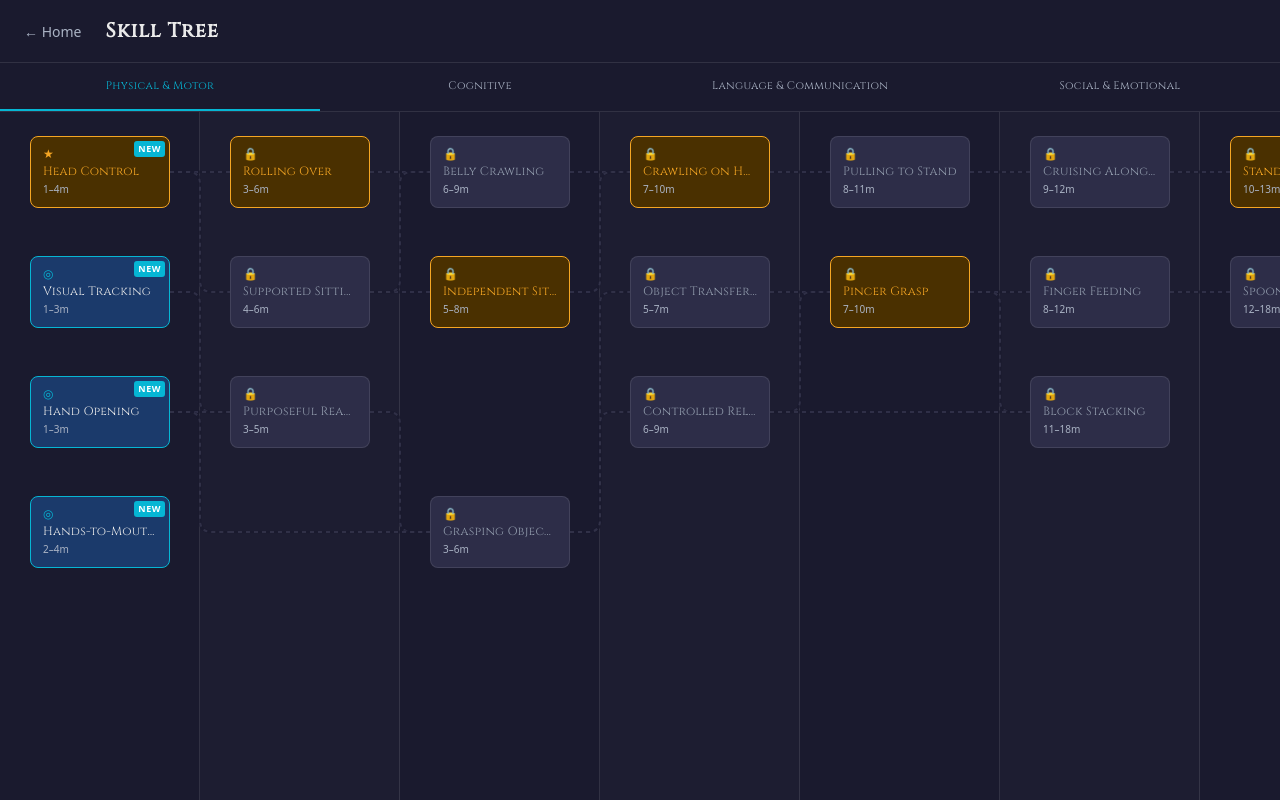
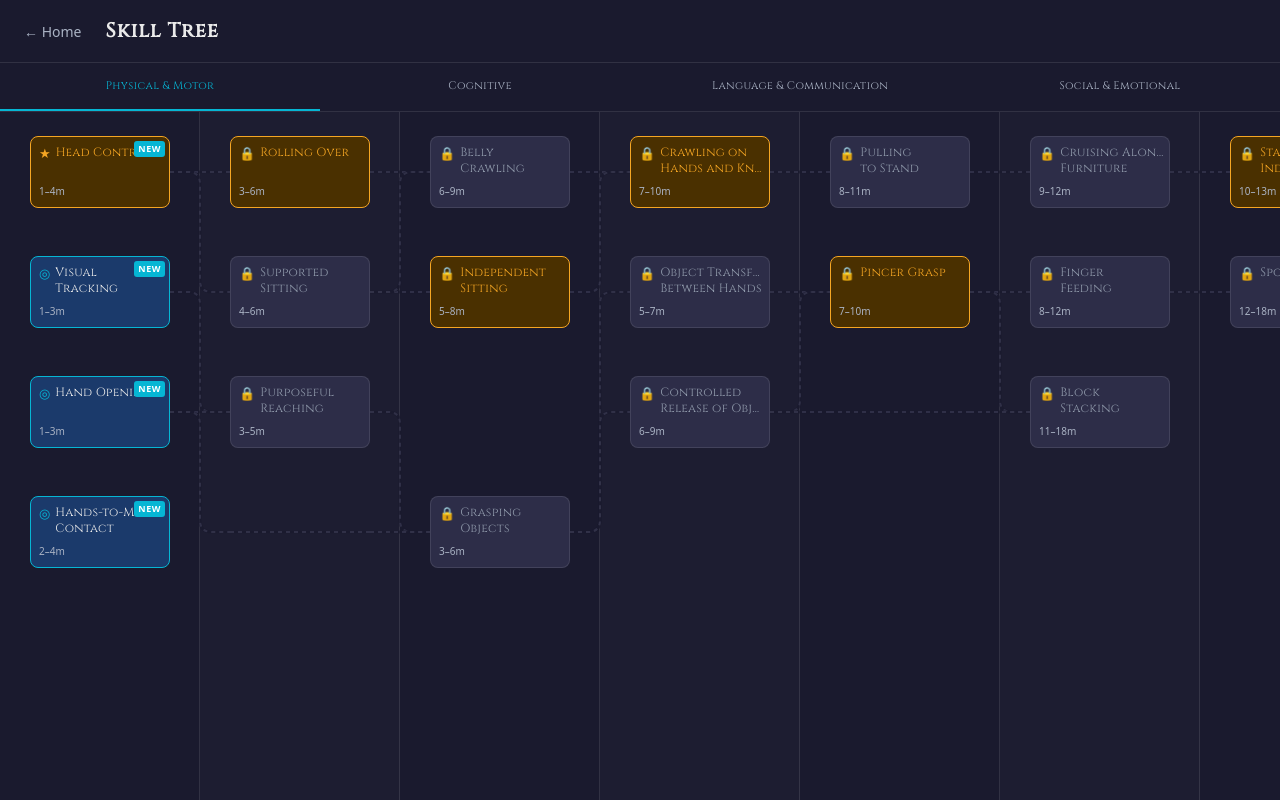
Before and after one commit to BlackMorzan/gamified-growth, a Vue app: page /tree in a window 1280 px wide. Built offline with nearby package versions, Linux system fonts and the light colour scheme; the HTML template or start-up script is replaced by a standard one; a web font is replaced by a local one.

Commit message:
better handling long skill names

```diff
--- a/src/components/TechNode.vue
+++ b/src/components/TechNode.vue
@@ -2,6 +2,7 @@
 import { computed } from 'vue'
 import type { Skill } from '@/data/skills'
 import { useTechTreeStore } from '@/stores/techTree'
+import { useSplitName } from '@/composables/useSplitName'
 
 const props = defineProps<{ skill: Skill }>()
 const emit = defineEmits<{ select: [skill: Skill] }>()
@@ -24,7 +25,6 @@ const cardClass = computed(() => {
 
 const icon = computed(() => {
   if (progress.value === 'locked') return '🔒'
-  if (props.skill.milestone && progress.value === 'acquired') return '★ ✓'
   if (props.skill.milestone) return '★'
   if (progress.value === 'acquired') return '✓'
   return '◎'
@@ -34,6 +34,8 @@ const ageLine = computed(() => {
   const { start, end } = props.skill.typical_age_months
   return `${start}–${end}m`
 })
+
+const splitName = computed(() => useSplitName(props.skill.name))
 </script>
 
 <template>
@@ -47,8 +49,13 @@ const ageLine = computed(() => {
     @keydown.space.prevent="open"
   >
     <span v-if="isNew" class="tech-node__badge">New</span>
-    <div class="tech-node__icon" aria-hidden="true">{{ icon }}</div>
-    <div class="tech-node__name">{{ skill.name }}</div>
+    <div class="tech-node__top">
+      <div class="tech-node__icon" aria-hidden="true">{{ icon }}</div>
+      <div class="tech-node__name">
+        <span>{{ splitName.line1 }}</span>
+        <span v-if="splitName.line2">{{ splitName.line2 }}</span>
+      </div>
+    </div>
     <div class="tech-node__sub">
       <template v-if="progress === 'acquired' && acquiredDate">{{ acquiredDate }}</template>
       <template v-else>{{ ageLine }}</template>
@@ -61,13 +68,12 @@ const ageLine = computed(() => {
   position: absolute;
   width: 140px;
   height: 72px;
-  padding: var(--space-2) var(--space-3);
+  padding: var(--space-2) var(--space-1) var(--space-2) var(--space-2);
   border-radius: var(--radius-md);
   border: 1px solid var(--color-border-subtle);
   display: flex;
   flex-direction: column;
-  justify-content: center;
-  gap: 2px;
+  justify-content: space-between;
   cursor: pointer;
   overflow: hidden;
   transition: background 0.15s, box-shadow 0.15s;
@@ -92,16 +98,30 @@ const ageLine = computed(() => {
   border-radius: 3px;
 }
 
+.tech-node__top {
+  display: flex;
+  align-items: flex-start;
+  gap: 5px;
+}
+
 .tech-node__icon {
-  font-size: 12px;
-  line-height: 1;
+  font-size: 13px;
+  line-height: 1.3;
+  flex-shrink: 0;
 }
 
 .tech-node__name {
+  display: flex;
+  flex-direction: column;
   font-family: var(--font-display);
   font-size: 12px;
   letter-spacing: 0.02em;
   color: var(--color-text);
+  line-height: 1.3;
+  min-width: 0;
+}
+
+.tech-node__name span {
   white-space: nowrap;
   overflow: hidden;
   text-overflow: ellipsis;
--- /dev/null
+++ b/src/composables/useSplitName.ts
@@ -0,0 +1,26 @@
+export function useSplitName(name: string, maxChars = 13): { line1: string; line2: string | null } {
+  if (name.length <= maxChars) return { line1: name, line2: null }
+
+  const spaces: number[] = []
+  for (let i = 0; i < name.length; i++) {
+    if (name[i] === ' ') spaces.push(i)
+  }
+
+  if (spaces.length === 0) return { line1: name, line2: null }
+
+  let bestIdx = spaces[0]
+  let bestDiff = Infinity
+
+  for (const idx of spaces) {
+    const diff = Math.abs(idx - (name.length - idx - 1))
+    if (diff < bestDiff) {
+      bestDiff = diff
+      bestIdx = idx
+    }
+  }
+
+  return {
+    line1: name.slice(0, bestIdx),
+    line2: name.slice(bestIdx + 1),
+  }
+}
```
